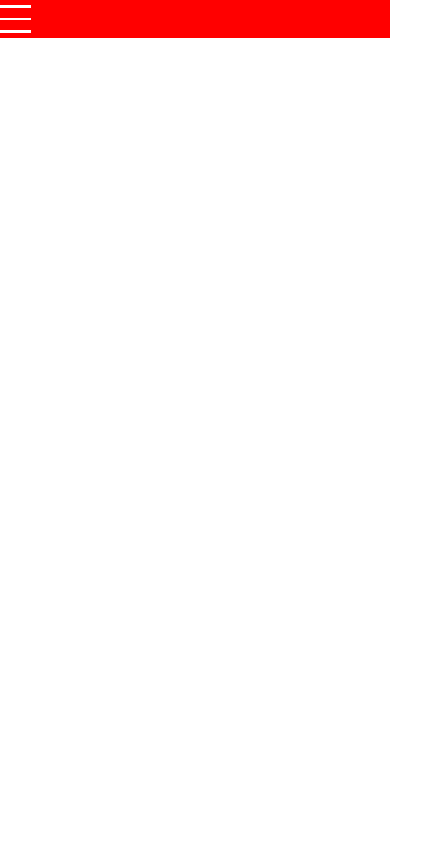
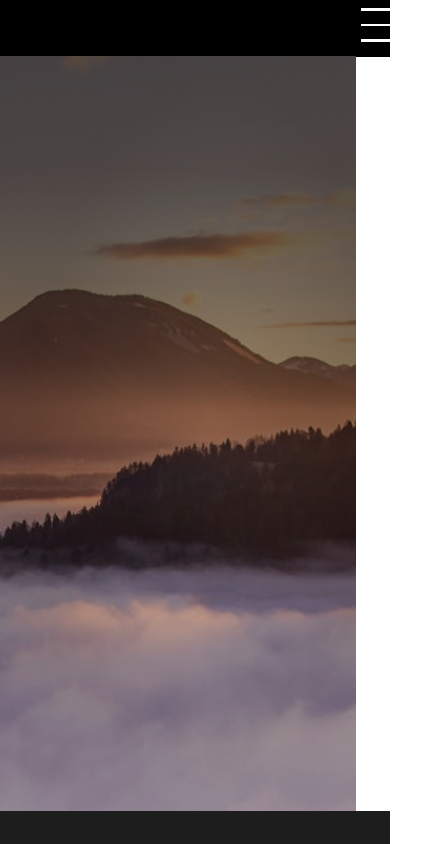
Before and after one commit to talibffdc/portfolioo, a React (Create React App) app: page / in a window 390 px wide. Shown: the top 844 px of the page, 440 px wide, since content can reach past the window. Built offline with nearby package versions, Linux system fonts and the light colour scheme.

Commit message:
almost responsive

```diff
--- a/src/App.css
+++ b/src/App.css
@@ -722,10 +722,14 @@
   margin-top: -5px;
 }
 
-.imgcolumn001 img {
-  width: 33.3%;
-  height: 312px;
+
+  .imgcolumn001 img {
+    width: 100%;
+    height: 312px;
+    margin-bottom: -5px;
+    margin-top: -1px;
 }
+
 .imgcolumn img{
   width: 33.3%;
   height: 312px;
@@ -811,6 +815,8 @@
   width: auto;
 }
 
+
+
 @media only screen and (max-width: 768px) {
 
 .firstpagerespon{
@@ -819,6 +825,14 @@ display: block;
   background-repeat: no-repeat;
   width: 356px;
   height: 755px;
+  margin-top: -26px;
+
+}
+.navbar {
+  background-color: black;
+  overflow: hidden;
+  height: 50px;
+  display: none;
 }
 .firstpageitem{
   display: none;
--- a/src/App.js
+++ b/src/App.js
@@ -25,7 +25,7 @@ function App() {
       <Menu isOpen={isMenuOpen} onClose={toggleMenu} />
 
 
-        {/* <Navbar />
+        <Navbar />
         <div className="navdown">
           <h6></h6>
         </div>
@@ -34,7 +34,7 @@ function App() {
         <Skills />
         <Portfolio />
         <Contact />
-        <Footer /> */}
+        <Footer />
       </div>
     </>
   );
--- a/src/Hamburger.css
+++ b/src/Hamburger.css
@@ -10,16 +10,18 @@
   .line {
     width: 31px;
     height: 2.5px;
-    background-color: white; /* Set background color to black */
+    background-color: white;
     margin: 5px 0;
     text-align: right;
-
+    margin-left: 361px;
+    margin-top: 8px;
 }
 
 
 @media only screen and (max-width: 600px) {
     .hamburger {
-      background-color: red; /* Change background color for mobile */
+        background-color: black;
+        height: 57px;
     }
 
     .line {
--- a/src/Menu.css
+++ b/src/Menu.css
@@ -14,6 +14,8 @@
 
   .menu.open {
     right: 0;
+    opacity: 0.5;
+    height: 27.4%;
   }
   .open{
     display: block;
--- a/src/components/Responsive.js
+++ b/src/components/Responsive.js
@@ -7,6 +7,7 @@ export default function Responsive() {
         <div className="firstpagerespon"></div>
 
 
+
     </div>
     </>
   )
```
